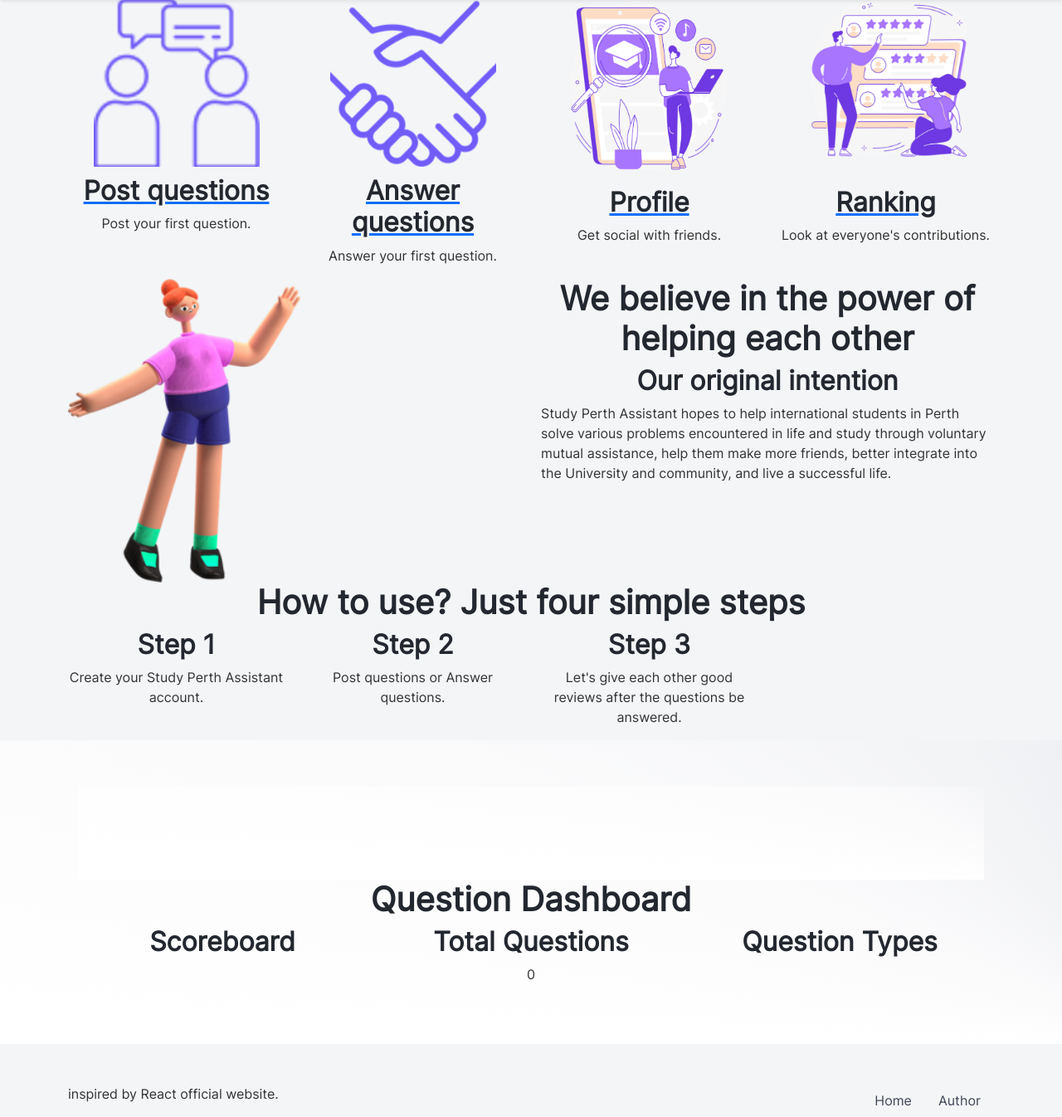
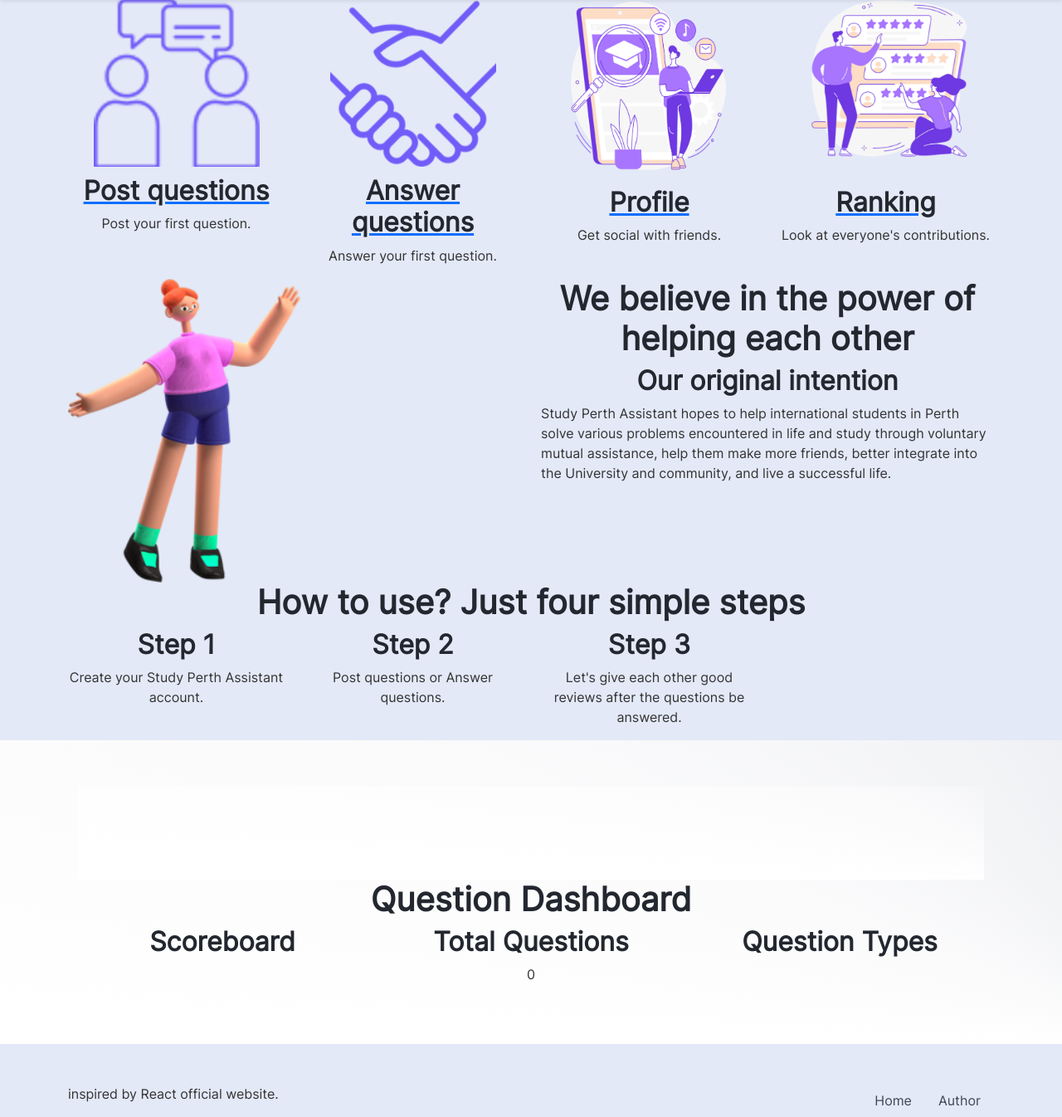
Before and after one commit to Rebecca115/CITS-5505-group-work, a Flask app: page / in a window 1280 px wide. Shown: the part 56-1402 px from the top of the page at 83% size. Run offline with Flask 3, Linux system fonts and the light colour scheme; parts of the project's set-up code (start-up, migrations or seed data) failed here and were passed over; some libraries are stand-ins or nearby versions.

Commit message:
change mian color

```diff
--- a/app/static/css/base.css
+++ b/app/static/css/base.css
@@ -9,7 +9,7 @@
 body {
     padding-bottom: 56px; /* Padding for fixed navbar */
     font-family: 'Inter', sans-serif;
-    background-color: #f4f5f7;
+    background-color: #E3E9F7;
     color: #333;
     margin: 0; /* Reset body margin */
     padding: 0; /* Reset body padding */
@@ -75,6 +75,7 @@ body {
     align-items: center;
     padding: 10px 20px;
     transition: background-color 0.3s, color 0.3s;
+    border-radius: 15px;
 }
 
 .sidebar a:hover {
```
